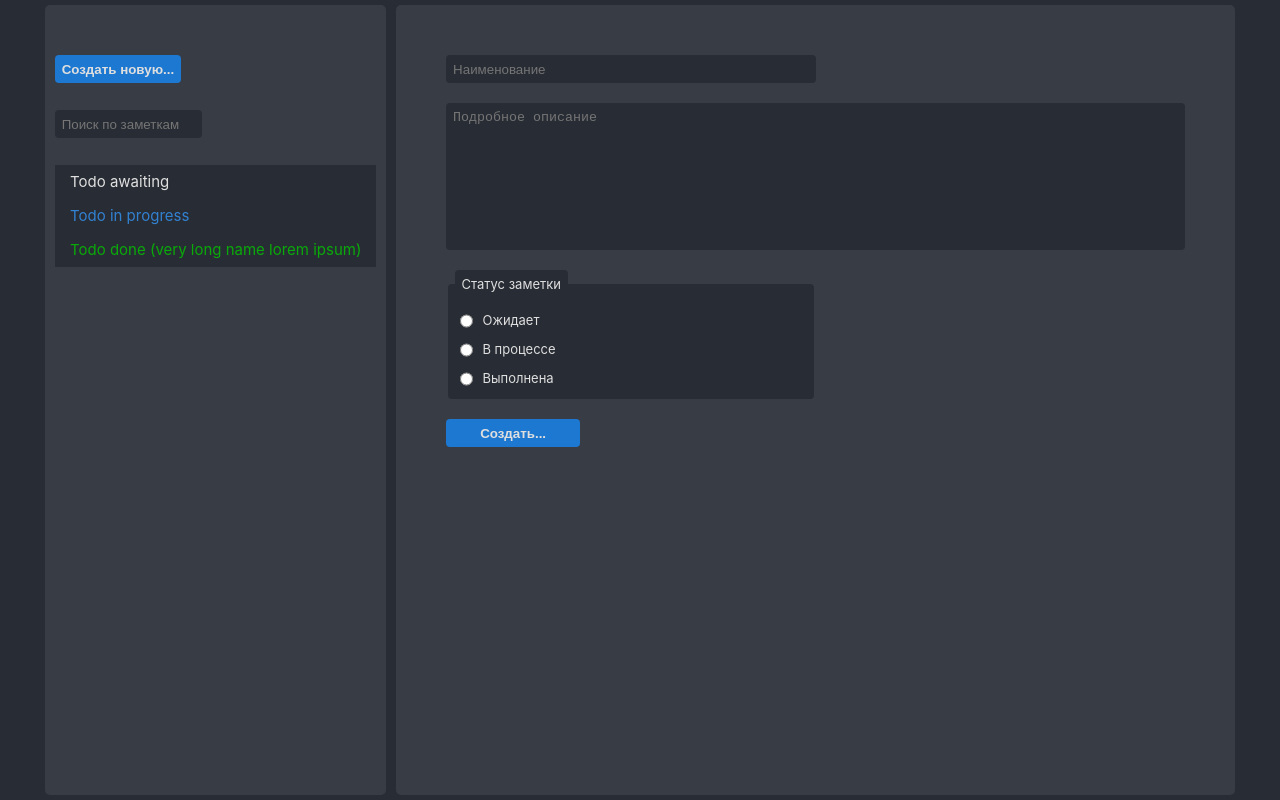
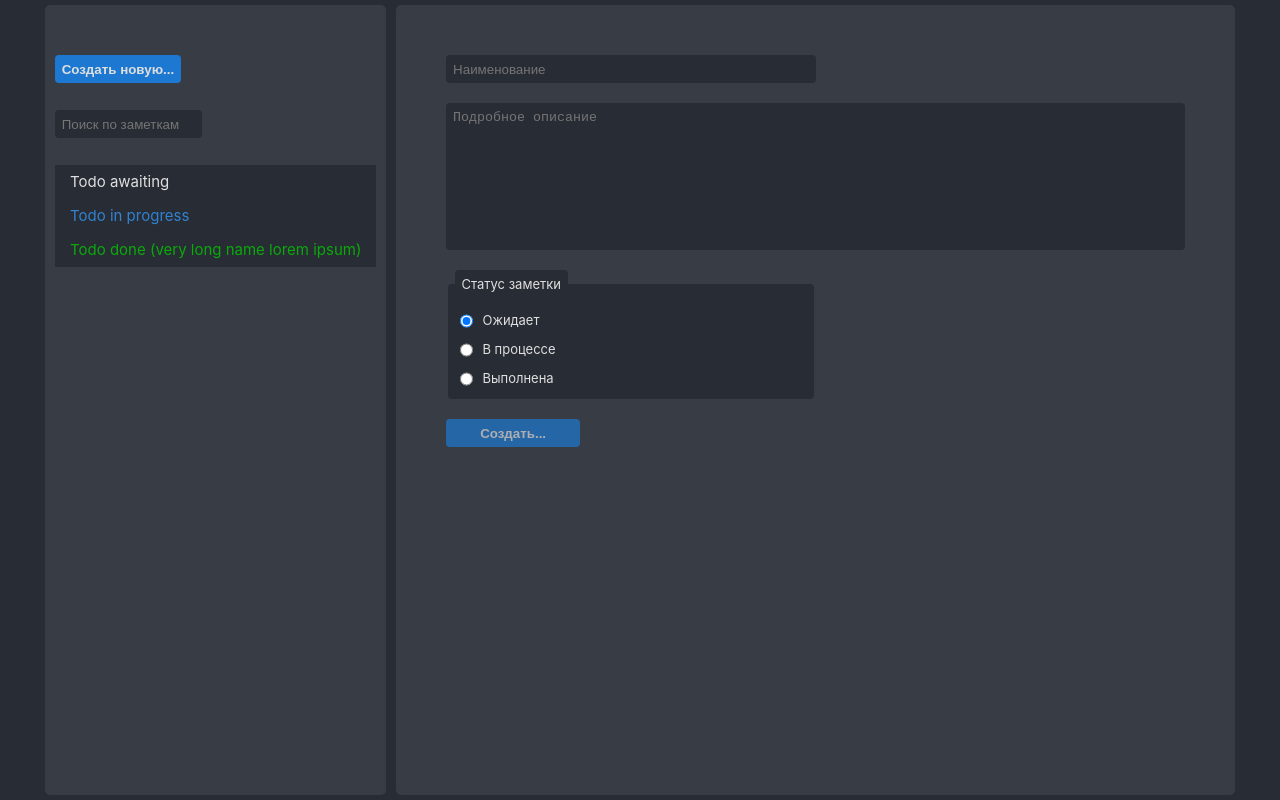
Before and after one commit to StroginA/react-ts-todo-list, a React (Create React App) app: page / in a window 1280 px wide. Built offline with nearby package versions, Linux system fonts and the light colour scheme.

Commit message:
todo create/update/delete

```diff
--- a/src/TodoEditView.tsx
+++ b/src/TodoEditView.tsx
@@ -1,34 +1,56 @@
-import { Todo } from "./types";
-import React, { ChangeEvent, useContext, useState, useEffect } from "react";
+import { TodoStatus } from "./types";
+import React, { useContext, useState, useEffect } from "react";
 import { Todos } from "./TodosProvider";
 
 export default function TodoEditView() {
-    const {todos, selected, updateTodo} = useContext(Todos);
-    const [title, setTitle] = useState("");
+    const {todos, selected, updateTodo, createTodo, deleteTodo} = useContext(Todos);
+    const [title, setTitle] = useState(todos[selected]?.title || "");
+    const [description, setDescription] = useState(todos[selected]?.description || "");
+    const [status, setStatus] = useState(todos[selected]?.status || "awaiting" as TodoStatus);
 
     useEffect(() => {
         /*
         When another todo is selected, load new values into the fields
         */
         setTitle(todos[selected]?.title || "");
+        setDescription(todos[selected]?.description || "");
+        setStatus(todos[selected]?.status || "awaiting" as TodoStatus);
     },[todos[selected]])
 
     const handleChangeTitle = (e: React.ChangeEvent<HTMLInputElement>) => {
         setTitle(e.target.value)
     }
 
+    const handleChangeDescription = (e: React.ChangeEvent<HTMLTextAreaElement>) => {
+        setDescription(e.target.value)
+    }
+
+    const handleChangeStatus = (e: React.ChangeEvent<HTMLInputElement>) => {
+        setStatus(e.target.value as TodoStatus)
+    }
+
     const handleUpdateTodo = (e: React.MouseEvent) => {
-        if (todos[selected]) {
-            updateTodo({
-                title: title,
-                description: todos[selected].description,
-                status: todos[selected].status
-            }, selected)
-        }
+        /*
+        Button should only be rendered with this handler if
+        selected is a valid index
+        */
+        updateTodo({
+            title: title,
+            description: description,
+            status: status
+        }, selected);
     }
 
     const handleCreateTodo = (e: React.MouseEvent) => {
+        createTodo({
+            title: title,
+            description: description,
+            status: status
+        });
+    }
 
+    const handleDeleteTodo = (e: React.MouseEvent) => {
+        deleteTodo(selected);
     }
 
     return (
@@ -40,13 +62,16 @@ export default function TodoEditView() {
             aria-placeholder="Наименование"
             value={title}
             onChange={handleChangeTitle}></input>
+
             <textarea // Todo description. Optional.
             className="input input_multiline column-edit__input-description"
             placeholder="Подробное описание"
-            aria-placeholder="Подробное описание"></textarea>
+            aria-placeholder="Подробное описание"
+            value={description}
+            onChange={handleChangeDescription}></textarea>
+
             <fieldset // Radio for choosing todo status
             className="input radio-group column-edit__input-status"
-            defaultValue={"awaiting"}
             >
                 <legend className="input radio-group_legend">Статус заметки</legend>
 
@@ -55,6 +80,9 @@ export default function TodoEditView() {
                 type="radio"
                 id="status1"
                 value="awaiting"
+                // Setting starting checked value
+                checked={status === "awaiting" ? true : false}
+                onChange={handleChangeStatus}
                 ></input>
                 <label className="input input_label radio-group__label"
                 htmlFor="status1">Ожидает</label>
@@ -64,6 +92,9 @@ export default function TodoEditView() {
                 type="radio"
                 id="status2"
                 value="inProgress"
+                // Setting starting checked value
+                checked={status === "inProgress" ? true : false}
+                onChange={handleChangeStatus}
                 ></input>
                 <label className="input input_label radio-group__label"
                 htmlFor="status2">В процессе</label>
@@ -73,13 +104,24 @@ export default function TodoEditView() {
                 type="radio"
                 id="status3"
                 value="done"
+                // Setting starting checked value
+                checked={status === "done" ? true : false}
+                onChange={handleChangeStatus}
                 ></input>
                 <label className="input input_label radio-group__label"
                 htmlFor="status3">Выполнена</label>
             </fieldset>
 
-            <button // Dynamic button for updating/creating new todo
-            className="btn btn_primary column-edit__btn-update"
+            <button
+            /*
+            Dynamic button for updating/creating new todo.
+            Active only if title is not empty
+            */
+            className={`btn btn_primary column-edit__btn-update
+            ${title.length===0 ? 'btn_disabled' : ''}`}
+            type="button"
+            disabled={title.length===0}
+            aria-disabled={title.length===0}
             onClick={
                 todos[selected] ?
                 handleUpdateTodo :
@@ -96,6 +138,7 @@ export default function TodoEditView() {
             todos[selected] ?
             <button // Appears only on existing items
             className="btn btn_danger column-edit__btn-delete"
+            onClick={handleDeleteTodo}
             >
                 Удалить
             </button> : <></>
--- a/src/TodosProvider.tsx
+++ b/src/TodosProvider.tsx
@@ -1,12 +1,12 @@
-import { createContext, FC, useState } from "react";
+import { createContext, useState } from "react";
 import type { ReactNode } from "react";
 import type { TodoContext, Todo } from "./types";
 
 const defaultState = {
     todos: [] as Todo[],
     selected: -1,
-    addTodo: () => {},
-    removeTodo: () => {},
+    createTodo: () => {},
+    deleteTodo: () => {},
     updateTodo: () => {},
     setSelected: () => {}
 }
@@ -14,7 +14,8 @@ export const Todos = createContext<TodoContext>(defaultState)
 
 export default function TodosProvider({children}: { children: ReactNode }) {
     /*
-    Context tracking the todos and current selected todo
+    Context tracking the todos and current selected todo.
+    Selected todo is tracked by index for convenience.
     */
     const [todos, setTodos] = useState([
         {
@@ -31,9 +32,12 @@ export default function TodosProvider({children}: { children: ReactNode }) {
         }
     ] as Todo[]);
     const [selected, setSelected] = useState(defaultState.selected);
-    const addTodo = (todo: Todo) => {
+    // all state array updates are done by creating a new array
+    const createTodo = (todo: Todo) => {
+        setTodos([...todos, todo])
     }
-    const removeTodo = (todo: Todo) => {
+    const deleteTodo = (index: number) => {
+        setTodos([...todos.slice(0, index), ...todos.slice(index+1)])
     }
     const updateTodo = (todo: Todo, index: number) => {
         setTodos([...todos.slice(0, index), todo, ...todos.slice(index+1)])
@@ -44,8 +48,8 @@ export default function TodosProvider({children}: { children: ReactNode }) {
     return (
         <Todos.Provider value={{
             todos: todos,
-            addTodo: addTodo,
-            removeTodo: removeTodo,
+            createTodo: createTodo,
+            deleteTodo: deleteTodo,
             updateTodo: updateTodo,
             selected: selected,
             setSelected: toggleSelected
--- a/src/index.scss
+++ b/src/index.scss
@@ -85,6 +85,7 @@ body {
   border-radius: 0.3em;
   font-weight: bold;
   color: inherit;
+  cursor: pointer;
   &_primary {
     background-color: rgb(29, 120, 210);
   }
@@ -96,6 +97,16 @@ body {
   }
   &:active {
     filter: brightness(0.80);
+  }
+  &_disabled {
+    filter: opacity(0.7);
+    cursor: not-allowed;
+    &:hover {
+      filter: opacity(0.7);
+    }
+    &:active {
+      filter: opacity(0.7);
+    }
   }
 }
 
@@ -115,6 +126,7 @@ body {
   grid-auto-columns: max-content;
   &__radio {
     grid-column: 1;
+    cursor: pointer;
   }
   &__label {
     grid-column: 2;
@@ -133,6 +145,7 @@ body {
     overflow: hidden;
     white-space: nowrap;
     width: auto;
+    cursor: pointer;
     &:hover {
       filter: brightness(0.90);
     }
```
Also changed, not shown: src/types.ts (+5 -3 lines).
